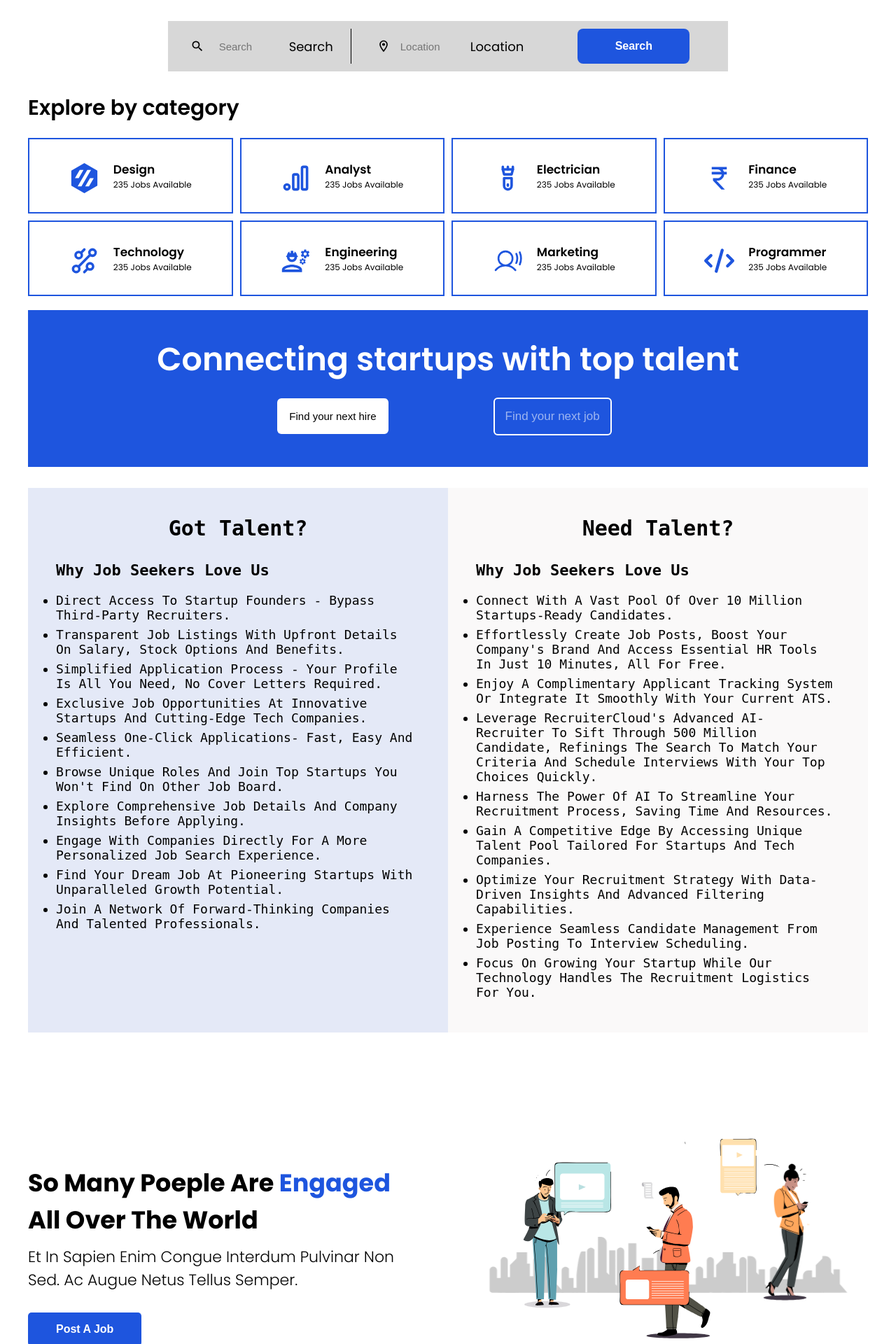
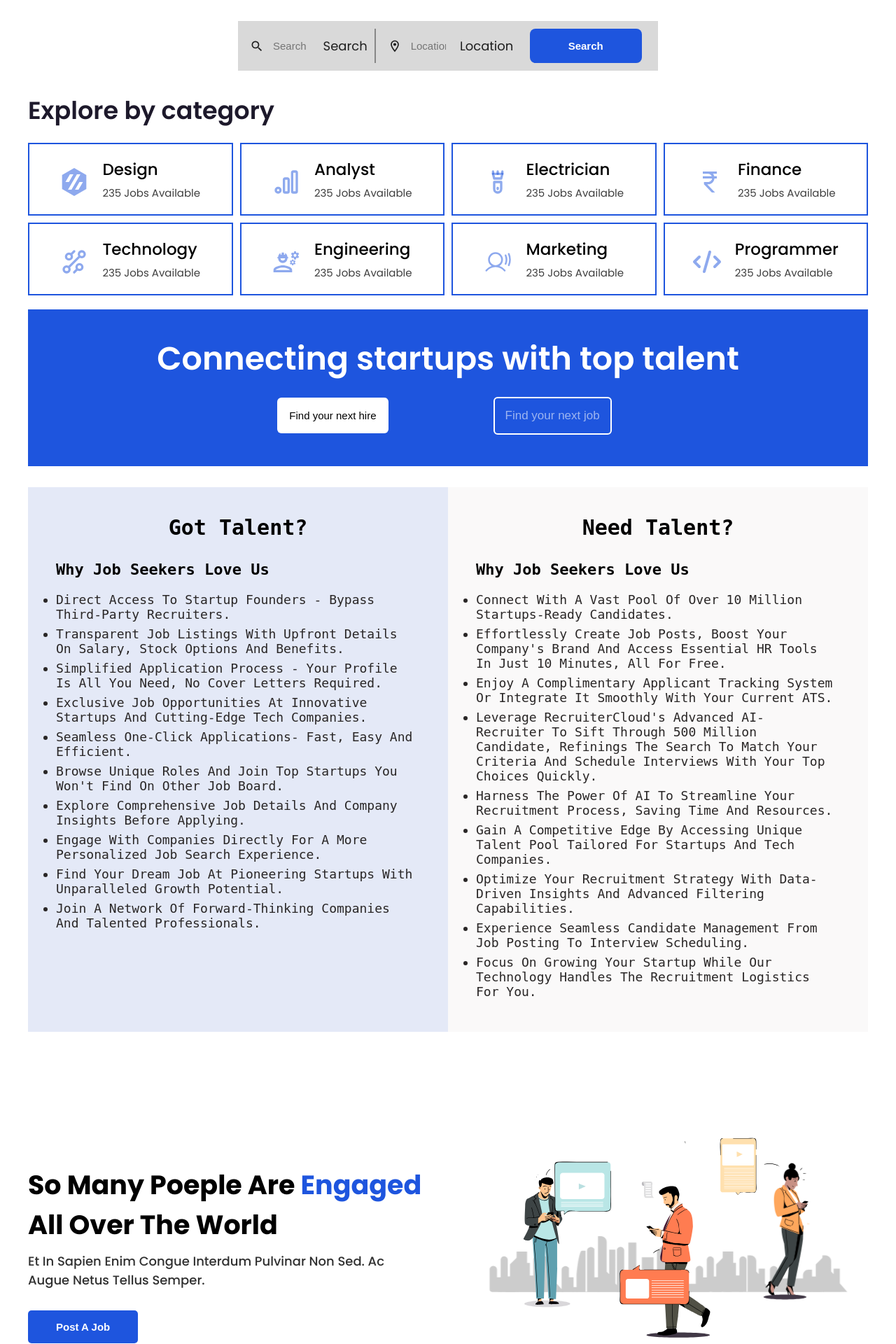
Before and after one commit to VanshajNarayan/Hrsimpliproject1, a React (Create React App) app: page / in a window 1280 px wide. Shown: the part 640-2560 px from the top of the page at 70% size. Built offline with nearby package versions, Linux system fonts and the light colour scheme.

Commit message:
add: modifyIt

```diff
--- a/src/Components/CategoryFolder/Category.css
+++ b/src/Components/CategoryFolder/Category.css
@@ -6,9 +6,10 @@
 }
 
 .category_Section .category_heading{
-  font-size: 3rem;
+  font-size: 3.5rem;
   font-weight: 600;
   margin-bottom: 2rem;
+  color: #1d192b;
 }
 
 .category_Section .category_boxes{
@@ -26,18 +27,21 @@
 }
 
 .box .icons_div{
-  font-size: 4.3rem;
-  color: #1E55DE;
+  font-size: 4rem;
+  color: rgba(30, 85, 222, 0.5);
   margin-right: 2rem;
   margin-top: 2rem;
 }
 
 .box .title{
-  font-size: 1.7rem;
-  font-weight: 600;
+  font-size: 2.3rem;
+  font-weight: 500;
+  margin-bottom: 0.5rem;
+  color: #000000;
 }
 
 .box .para{
-  font-size: 1.2rem;
+  font-size: 1.5rem;
   font-weight: 400;
+  color: #3f3f3f;
 }
--- a/src/Components/EngagePeople/Engage.css
+++ b/src/Components/EngagePeople/Engage.css
@@ -14,10 +14,11 @@
 }
 
 .engage_people_Section .engageText_part .engage_heading{
-  font-size: 3.5rem;
+  font-size: 3.8rem;
   font-weight: 700;
   text-transform: capitalize;
   margin-bottom: 1rem;
+  color: #000000;
 }
 
 .engage_people_Section .engageText_part .engage_heading span{
@@ -25,14 +26,15 @@
 }
 
 .engage_people_Section .engageText_part .engage_para{
-  font-size: 2.2rem;
+  font-size: 1.8rem;
   text-transform: capitalize;
-  font-weight: 300;
+  font-weight: 500;
   margin-bottom: 3rem;
+  color: #303030;
 }
 
 .engage_people_Section .engageText_part .postJob_btn{
-  font-size: 1.6rem;
+  font-size: 1.5rem;
   font-weight: 600;
   padding: 1.5rem 4rem;
   border: none;
--- a/src/Components/FooterFolder/Footer.css
+++ b/src/Components/FooterFolder/Footer.css
@@ -17,16 +17,16 @@ footer .boxs{
 }
 
 footer .boxs .p{
-  font-size: 2rem;
+  font-size: 2.3rem;
   margin-bottom: 2rem;
   text-transform: capitalize;
   font-weight: 600;
-  color: black;
+  color: #f1efff;
 }
 
 footer .boxs ul{
   list-style: none;
-  font-size: 1.5rem;
+  font-size: 1.7rem;
   font-weight: 500;
   text-transform: capitalize;
 }
@@ -38,7 +38,7 @@ footer .boxs ul li{
 
 footer .boxs ul li a{
   text-decoration: none;
-  color: #fff;
+  color: #b2c6f7;
   transition: all 0.3s linear;
 }
 
--- a/src/Components/JobSeekersFolder/JobSeekers.css
+++ b/src/Components/JobSeekersFolder/JobSeekers.css
@@ -22,6 +22,7 @@
 
 .ul li{
   margin-bottom: 0.7rem;
+  color: rgb(41, 38, 38);
 }
 
 .jobSeekers_Section{
--- a/src/Components/LatestJobFolder/LatestJob.css
+++ b/src/Components/LatestJobFolder/LatestJob.css
@@ -17,12 +17,12 @@
 
 .latestJob_section .job_heading{
   /* border: 2px solid green; */
-  font-size: 3rem;
+  font-size: 4rem;
   font-weight: 600;
   text-transform: capitalize;
   display: flex;
   align-items: center;
-  margin-bottom: 3rem;
+  color: #000000;
 }
 
 .latestJob_section .job_heading span{
@@ -79,7 +79,7 @@
 }
 
 .latestJob_section .jobPost_box .job_box .first_div .one .job_para{
-  font-size: 1rem;
+  font-size: 1.2rem;
   font-weight: 500;
   color: #8faaef;
   text-transform: uppercase;
@@ -87,7 +87,7 @@
 }
 
 .latestJob_section .jobPost_box .job_box .first_div .one .job_detail{
-  font-size: 1.2rem;
+  font-size: 1.3rem;
   font-weight: 600;
   text-transform: uppercase;
   color: #000000;
@@ -108,10 +108,6 @@
   color: blue;
   margin-top: 1rem;
   margin-right: 2rem;
-}
-
-.latestJob_section .jobPost_box .job_box .second_div .iconsAndjobName .jobName{
-  color: #1d1b20;
 }
 
 .latestJob_section .jobPost_box .job_box .third_div{
@@ -157,9 +153,8 @@
 }
 
 .latestJob_section .jobPost_box .job_box .second_div .iconsAndjobName .jobName{
-  font-size: 2.7rem;
-  font-weight: 600;
+  font-size: 2.3rem;
+  font-weight: 700;
   text-transform: capitalize;
+  color: #1d1b20;
 }
-
-/* Clip path group */
--- a/src/Components/SearchLocationFolder/SearchLocation.css
+++ b/src/Components/SearchLocationFolder/SearchLocation.css
@@ -1,12 +1,12 @@
 .search_Location{
-  max-width: 80rem;
+  max-width: 60rem;
   width: 100%;
   margin: 3rem auto;
   display: grid;
-  grid-template-columns: repeat(auto-fit, minmax(17rem, 1fr));
+  grid-template-columns: repeat(auto-fit, minmax(12rem, 1fr));
   gap: 1rem;
-  background: rgb(215, 215, 215);
-  padding: 1.1rem 0.7rem;
+  background: #d9d9d9;
+  padding: 1.1rem 1rem;
 }
 
 .keyword_box, .location_box, .searchBtn_box{
@@ -16,15 +16,17 @@
 }
 
 .keyword_box{
-  border-right: 1px solid black;
+  border-right: 2px solid #878787;
   display: flex;
   justify-content: center;
   align-items: center;
+  padding-right: 1rem;
 }
 
 .keyword_box .Search{
   font-size: 1.8rem;
   font-weight: 400;
+  color: rgba(30, 30, 30, 1);
 }
 
 .iconAndInputBox{
@@ -54,21 +56,23 @@ input{
 .icons2{
   position: absolute;
   top: 22%;
-  left: 10%;
+  left: 4%;
   font-size: 2rem;
   margin-right: 1.7rem;
   margin-top: 0.4rem;
   cursor: pointer;
+  color: rgba(30, 30, 30, 1);
 }
 
 .icons{
   position: absolute;
-  top: 24%;
-  left: 10%;
+  top: 21%;
+  left: 3%;
   font-size: 2.2rem;
   margin-right: 1.7rem;
   margin-top: 0.4rem;
   cursor: pointer;
+  columns: rgba(30, 30, 30, 1);
 }
 
 .location_box{
@@ -80,6 +84,7 @@ input{
 .location_box .location{
   font-size: 1.8rem;
   font-weight: 400;
+  color: rgba(30, 30, 30, 1);
 }
 
 .location_box .locationHidden{
@@ -93,7 +98,7 @@ input{
   text-transform: capitalize;
   color: #fff;
   background-color: #1E55DE;
-  font-size: 1.6rem;
+  font-size: 1.5rem;
   font-weight: 600;
   border-radius: 8px;
   border: none;
```
